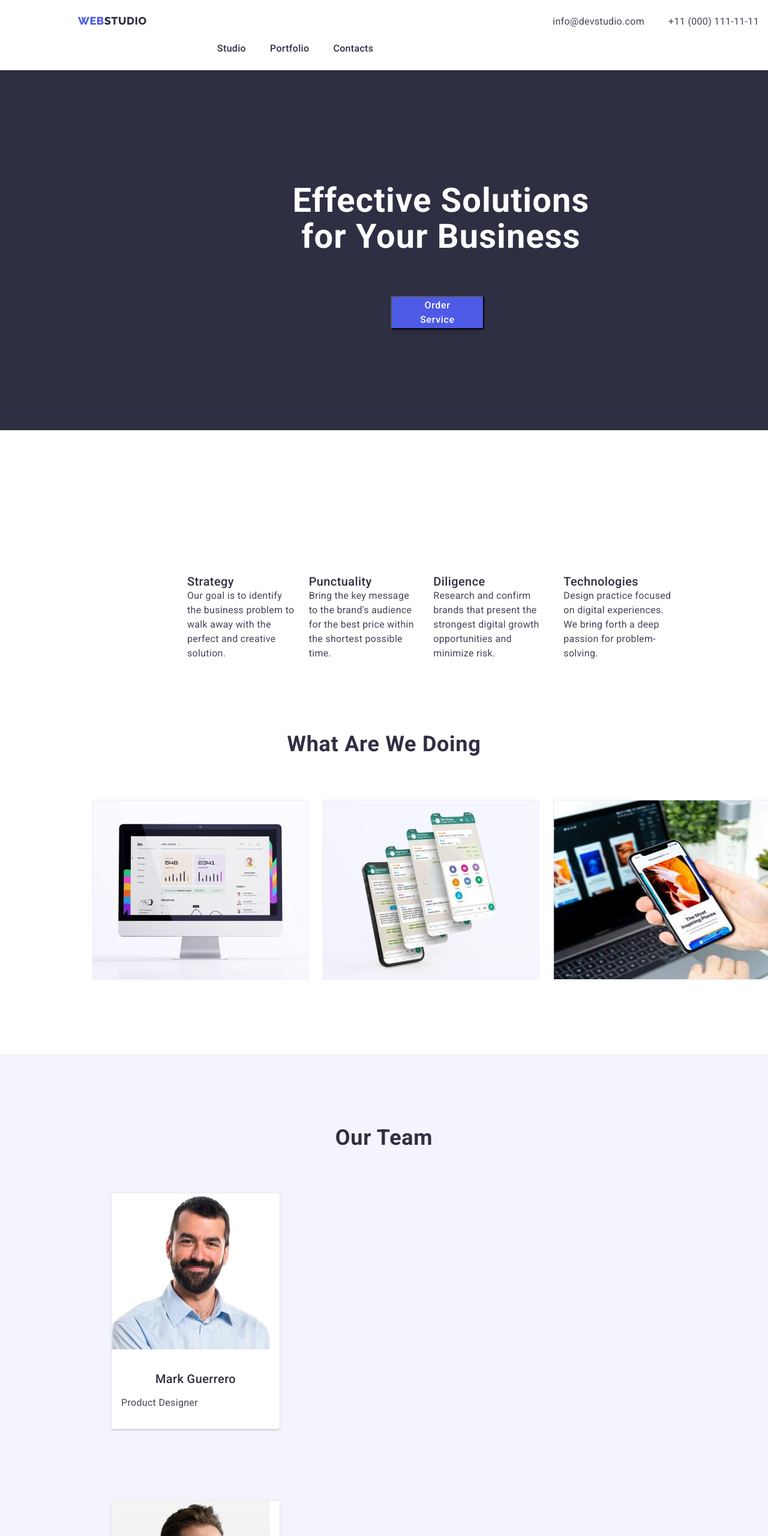
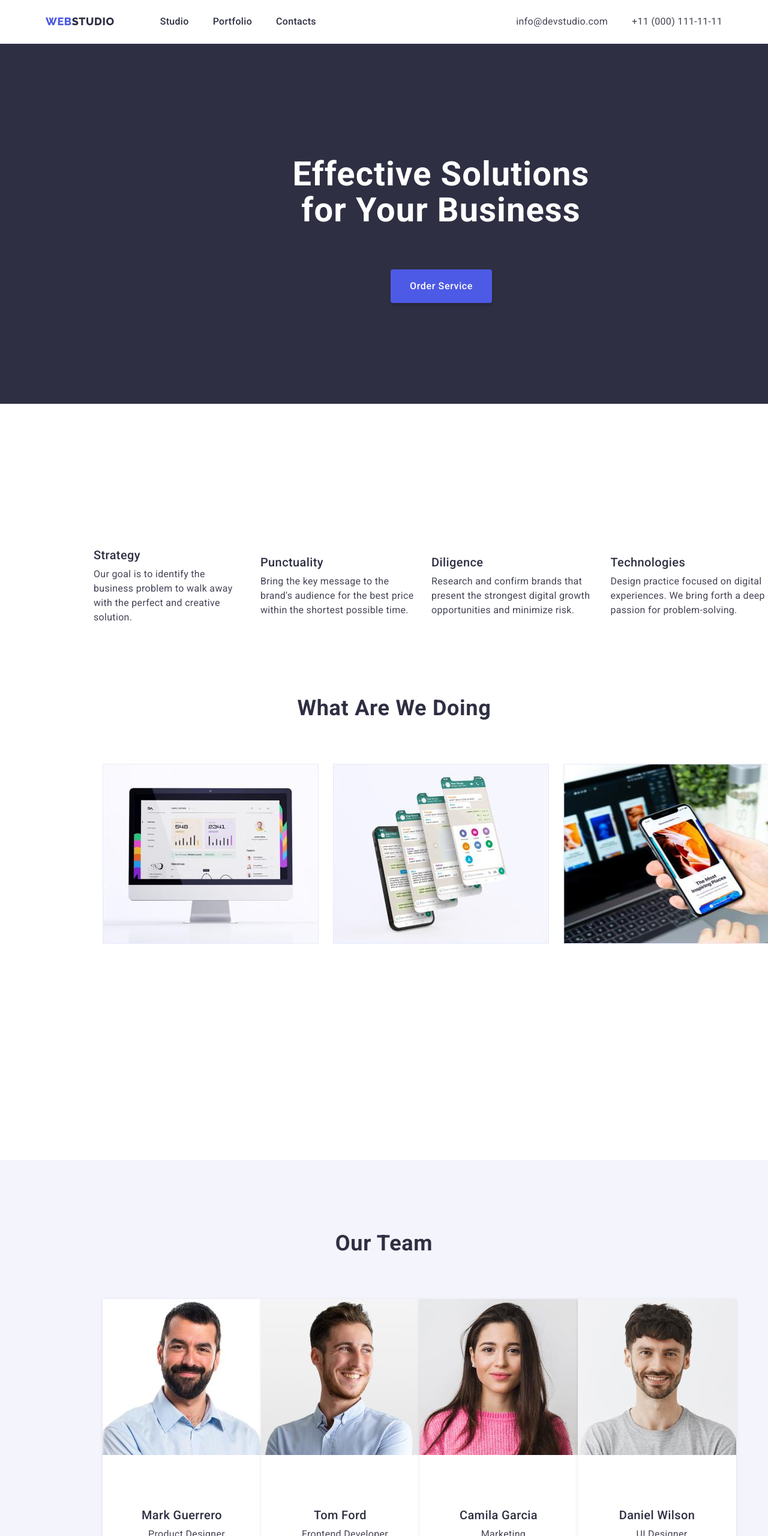
Before and after one commit to anastasiia1polivesa/goit-markup-hw-03, a plain HTML site: page index.html in a window 1280 px wide. Shown: the top 2560 px of the page at 60% size. Drawn offline with nearby package versions, Linux system fonts and the light colour scheme.

Commit message:
updated1

```diff
--- a/css/styles.css
+++ b/css/styles.css
@@ -27,6 +27,9 @@ ol {
   padding-left: 0;
 }
 
+img {
+  display: block;
+}
 .container {
   width: 100%;
   max-width: 1440px;
@@ -35,35 +38,38 @@ ol {
 }
 
 /* HEADER */
-.nav .list {
+.nav,
+.list {
   list-style: none;
+  display: flex;
+  align-items: center;
 }
 .header-container {
   display: flex;
   flex-direction: row;
   justify-content: space-between;
+  width: 1158px;
+}
+.header {
+  border-bottom: 1px solid #e7e9fc;
 }
 .header-logo {
   display: flex;
   align-items: center;
   flex-shrink: 0;
   padding-left: 115px;
-  padding-right: 24px;
-  padding-top: 24px;
+  padding: 24px 0;
   box-sizing: border-box;
   margin-right: 76px;
 }
 .header-menu {
   display: flex;
   gap: 40px;
-  padding-left: 347px;
-  padding-bottom: 24px;
   margin: 0 auto;
   align-items: center;
-  padding-top: 24px;
 }
 .header-address-list {
-  display: inline-flex;
+  display: flex;
   flex-direction: row;
   gap: 40px;
   padding-top: 24px;
@@ -134,6 +140,8 @@ link {
 .section {
   background-color: var(--accentcolor);
 }
+.title-container {
+}
 .section-title {
   font-size: 56px;
   line-height: 1.07;
@@ -144,10 +152,10 @@ link {
   width: 496px;
   height: 120px;
   flex-direction: column;
-  flex-shrink: 0;
-  padding-top: 188px;
-  align-content: center;
+  padding: 188px 0;
+  flex-wrap: nowrap;
   margin-left: 472px;
+  max-width: 496px;
 }
 .section-button {
   background-color: #4d5ae5;
@@ -157,18 +165,15 @@ link {
   line-height: 1.5;
   letter-spacing: 0.04em;
   color: #ffffff;
-  display: inline-flex;
+  display: block;
+  min-width: 169px;
+  border: none;
   padding: 16px 32px;
-  align-items: center;
-  gap: 10px;
   border-radius: 4px;
   box-shadow: 0px 4px 4px 0px rgba(0, 0, 0, 0.15);
-  width: 156px;
   height: 56px;
-  flex-direction: row;
-  margin-top: 188px;
-  margin-bottom: 188px;
   margin-left: 636px;
+  cursor: pointer;
 }
 .section-button:hover,
 .section-button:focus {
@@ -184,7 +189,6 @@ link {
 .priorities-section .list {
   list-style: none;
   display: flex;
-  width: calc(100%-24px) / 4;
   gap: 24px;
   margin-left: 156px;
   padding-top: 120px;
@@ -209,6 +213,7 @@ link {
   line-height: 1.2;
   letter-spacing: 0.02em;
   color: #2e2f42;
+  margin-bottom: 8px;
 }
 
 .priorities-section-text {
@@ -219,22 +224,24 @@ link {
 }
 
 .container-list {
-  width: calc(100%-24px) / 4;
-  padding-left: 156px;
-  padding-right: 156px;
-  padding-top: 120px;
-  padding-bottom: 120px;
+  width: calc(100%-72px) / 4;
   display: inline-flex;
   justify-content: space-around;
+  padding: 120px 0;
 }
 /* section 3 */
 
 .do-section .list {
+  list-style: none;
+}
+.do-section {
   display: flex;
   gap: 24px;
   padding-left: 156px;
   padding-bottom: 120px;
   justify-content: center;
+  max-width: 1158px;
+  width: calc((100%-48px) / 3);
 }
 .do-section-title {
   font-size: 36px;
@@ -244,14 +251,12 @@ link {
   text-transform: capitalize;
   color: var(--accentcolor);
   justify-content: center;
-  padding-bottom: 72px;
-}
-.do-section .list {
-  list-style: none;
+  margin-bottom: 72px;
 }
 
 .do-container {
   width: 1128px;
+  padding-bottom: 120px;
 }
 
 /* section 4 */
@@ -263,15 +268,17 @@ link {
   letter-spacing: 0.02em;
   text-transform: capitalize;
   color: var(--accentcolor);
-  padding-top: 120px;
-  padding-bottom: 72px;
+  margin-bottom: 72px;
 }
 
 .team-section {
   list-style: none;
   background-color: #f4f4fd;
 }
+.team-container {
+  padding: 120px 0;
 
+}
 .team-section-photo .list {
   background-color: #ffffff;
   list-style: none;
@@ -280,16 +287,24 @@ link {
   box-shadow: 0px 2px 1px 0px rgba(46, 47, 66, 0.08),
     0px 1px 1px 0px rgba(46, 47, 66, 0.16),
     0px 1px 6px 0px rgba(46, 47, 66, 0.08);
-  display: block;
+  border-radius: 0px 0px 4px 4px;
+  display: flex;
+  flex-direction: column;
+  gap: 24px;
   margin-bottom: 120px;
+  width: calc((100%-72px) / 4);
+
 }
-
+.name-container {
+  padding: 32px 16px;
+  text-align: center;
+}
 .team-container-list {
   display: flex;
   align-content: center;
   gap: 24px;
   margin-left: 156px;
-  width: calc((100%-24px) / 4);
+
   flex-wrap: wrap;
 }
 .headline {
@@ -298,7 +313,6 @@ link {
   line-height: 1.2;
   letter-spacing: 0.02em;
   color: var(--accentcolor);
-  text-align: center;
   margin-bottom: 8px;
   margin-top: 32px;
 }
@@ -307,12 +321,7 @@ link {
   line-height: 1.5;
   letter-spacing: 0.02em;
   color: #434455;
-  width: 264px;
-  display: inline-flex;
   padding-bottom: 0px;
-  flex-direction: column;
-  justify-content: center;
-  align-items: center;
   gap: 32px;
   margin-bottom: 32px;
   border-radius: 0px 0px 4px 4px;
@@ -325,7 +334,7 @@ link {
 }
 .footer-container {
   height: 312px;
-  padding-top: 100px;
+  padding: 100px 0;
   padding-left: 156px;
   display: flex;
   flex-direction: column;
@@ -345,6 +354,8 @@ link {
 
 .section-portfolio {
   background-color: #ffffff;
+  padding-top: 96px;
+  padding-bottom: 120px;
 }
 
 .header-address-link link {
@@ -407,27 +418,29 @@ link {
 .button-look:focus {
   color: #ffffff;
   background-color: #404bbf;
+  border: 1px solid transparent;
 }
 .work .list {
+  flex-wrap: wrap;
+
   list-style-type: none;
   text-decoration: none;
+
 }
 .img .link {
   text-decoration: none;
 }
+.img {
+  width: calc((100% - 48px) / 3);
+}
 .container-set {
+  width: 1128px;
+  margin-bottom: 72px;
   margin-top: 72px;
-  margin-left: 156px;
   display: flex;
-  gap: 24px;
-  display: flex;
-  width: calc((100%-24px) / 9);
-  padding-bottom: 0px;
-  align-items: flex-start;
-  gap: 32px;
-  flex-shrink: 0;
-  border: 1px solid var(--cornflower, #e7e9fc);
-  background: #fff;
+  flex-wrap: wrap;
+  column-gap: 24px;
+  row-gap: 48px;
 }
 .portfolio-headline {
   font-weight: 500;
@@ -462,6 +475,8 @@ link {
   color: var(--maincolor);
   text-decoration: none;
   list-style-type: none;
+  margin-bottom: 16px;
+  display: inline-block;
 }
 .footer-logo-accent,
 span {
--- a/index.html
+++ b/index.html
@@ -151,8 +151,10 @@
               height="260"
               alt="Mark Guerrero"
             />
+            <div class="name-container">
             <h3 class="headline">Mark Guerrero</h3>
             <p class="text">Product Designer</p>
+          </div>
           </li>
           <li class="team-section-card list">
             <img
@@ -161,8 +163,10 @@
               height="260"
               alt="Tom Ford"
             />
+            <div class="name-container">
             <h3 class="headline">Tom Ford</h3>
             <p class="text">Frontend Developer</p>
+            </div>
           </li>
           <li class="team-section-card list">
             <img
@@ -171,8 +175,10 @@
               height="260"
               alt="Camila Garcia"
             />
+            <div class="name-container">
             <h3 class="headline">Camila Garcia</h3>
             <p class="text">Marketing</p>
+            </div>
           </li>
           <li class="team-section-card list">
             <img
@@ -181,8 +187,10 @@
               height="260"
               alt="Daniel Wilson"
             />
+            <div class="name-container">
             <h3 class="headline">Daniel Wilson</h3>
             <p class="text">UI Designer</p>
+            </div>
           </li>
         </ul>
       </div>
```
Also changed, not shown: portfolio.html (+3 -0 lines).
